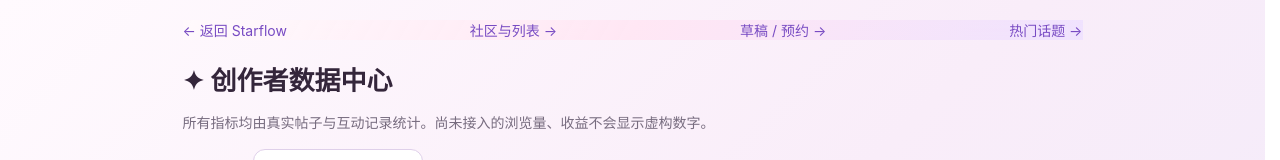
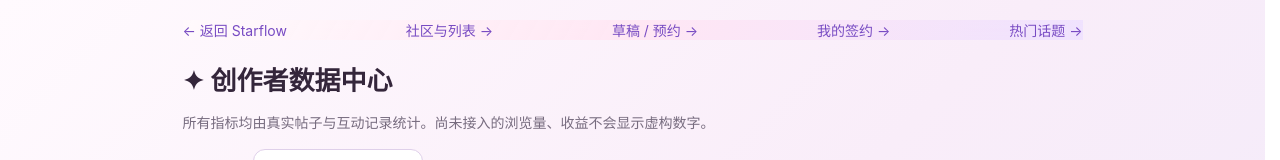
Before and after one commit to weizaijiangsaohuo/CHENGWEI-PAN, a Next.js app in the folder starflow-social/: page /creator in a window 1280 px wide. Shown: the top 160 px of the page. Built offline with nearby package versions, Linux system fonts and the light colour scheme; no server answers.

Commit message:
feat(contracts): expose creator signing and admin partnership console in navigation

```diff
--- a/starflow-social/components/CreatorAnalytics.tsx
+++ b/starflow-social/components/CreatorAnalytics.tsx
@@ -41,7 +41,7 @@ export function CreatorAnalytics(){
  }
  const max=Math.max(1,...points.map(x=>x.count));
  return <main className="sf-hub"><div className="sf-hub-inner">
-  <header><Link href="/">← 返回 Starflow</Link><Link href="/hub">社区与列表 →</Link><Link href="/drafts">草稿 / 预约 →</Link><Link href="/trending">热门话题 →</Link></header>
+  <header><Link href="/">← 返回 Starflow</Link><Link href="/hub">社区与列表 →</Link><Link href="/drafts">草稿 / 预约 →</Link><Link href="/contracts">我的签约 →</Link><Link href="/trending">热门话题 →</Link></header>
   <h1>✦ 创作者数据中心</h1>
   <p className="sf-hub-help">所有指标均由真实帖子与互动记录统计。尚未接入的浏览量、收益不会显示虚构数字。</p>
   <label>统计周期：<select value={days} style={{maxWidth:170}} onChange={e=>setDays(Number(e.target.value))}><option value={7}>近7天</option><option value={30}>近30天</option><option value={90}>近90天</option></select></label>
```
